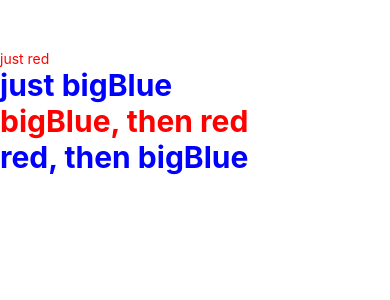
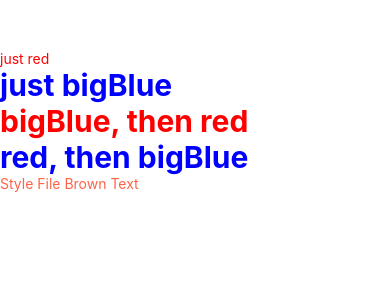
Before and after one commit to kanghyeok93/RN-Style, a React Native app: screen / in a window 390 px wide. Shown: the top 300 px of the page. Built offline with nearby package versions, Linux system fonts and the light colour scheme.

Commit message:
feat: Implement default style code

```diff
--- a/App.js
+++ b/App.js
@@ -1,11 +1,11 @@
 import React from 'react';
 import {View} from 'react-native';
-import BasicStyle from './example/BasicStyle';
+import BasicScreen from './src/screen/BasicScreen';
 
 const App = () => {
   return (
     <View>
-      <BasicStyle />
+      <BasicScreen />
     </View>
   );
 };
--- a/example/BasicStyle.js
+++ b/src/screen/BasicScreen.js
@@ -1,13 +1,20 @@
 import React from 'react';
 import {StyleSheet, Text, View} from 'react-native';
+import basicStyle from '../styles/BasicStyle';
 
-const BasicStyle = () => {
+const BasicScreen = () => {
   return (
     <View style={styles.container}>
       <Text style={styles.red}>just red</Text>
       <Text style={styles.bigBlue}>just bigBlue</Text>
       <Text style={[styles.bigBlue, styles.red]}>bigBlue, then red</Text>
       <Text style={[styles.red, styles.bigBlue]}>red, then bigBlue</Text>
+
+      <View>
+        <Text style={[basicStyle.text, basicStyle.text2]}>
+          Style File Brown Text
+        </Text>
+      </View>
     </View>
   );
 };
@@ -26,4 +33,4 @@ const styles = StyleSheet.create({
   },
 });
 
-export default BasicStyle;
+export default BasicScreen;
--- /dev/null
+++ b/src/styles/BasicStyle.js
@@ -0,0 +1,12 @@
+import {StyleSheet} from 'react-native';
+
+const basicStyle = StyleSheet.create({
+  text: {
+    color: 'blue',
+  },
+  text2: {
+    color: 'tomato',
+  },
+});
+
+export default basicStyle;
```
